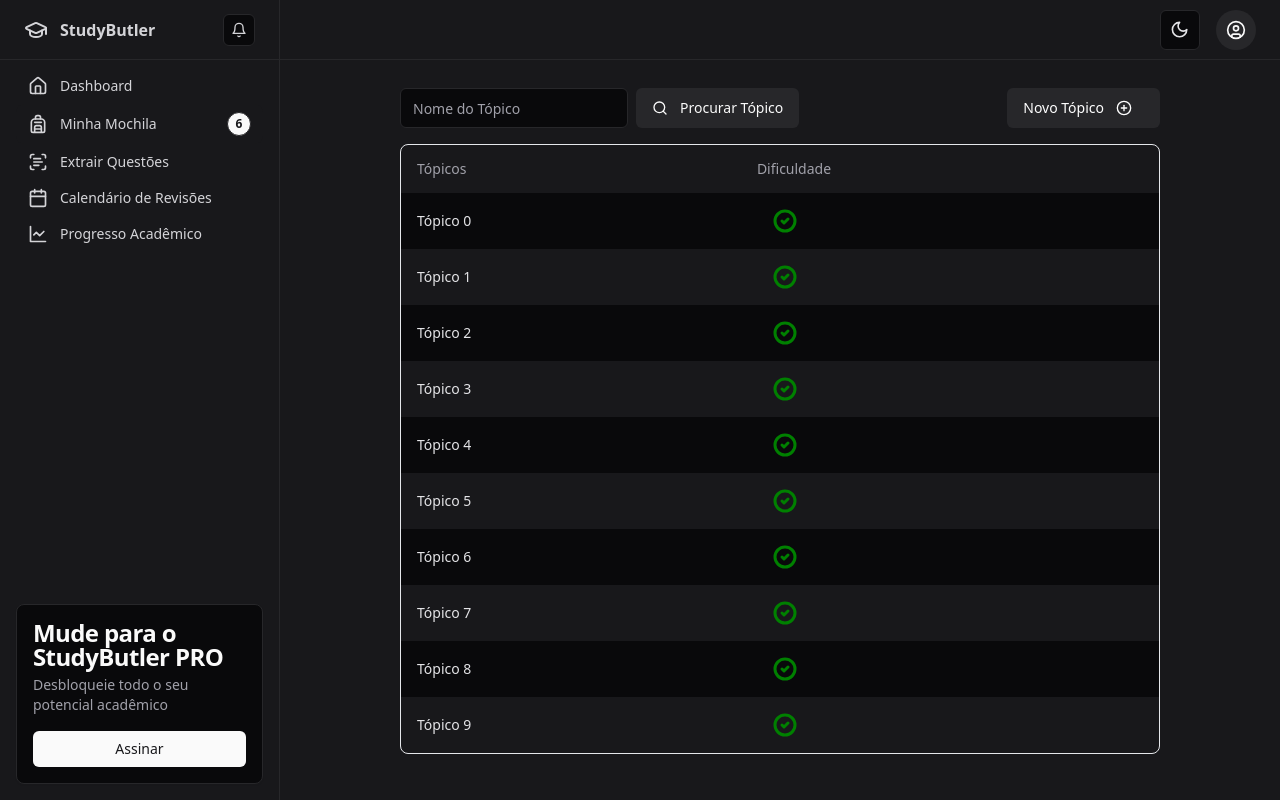
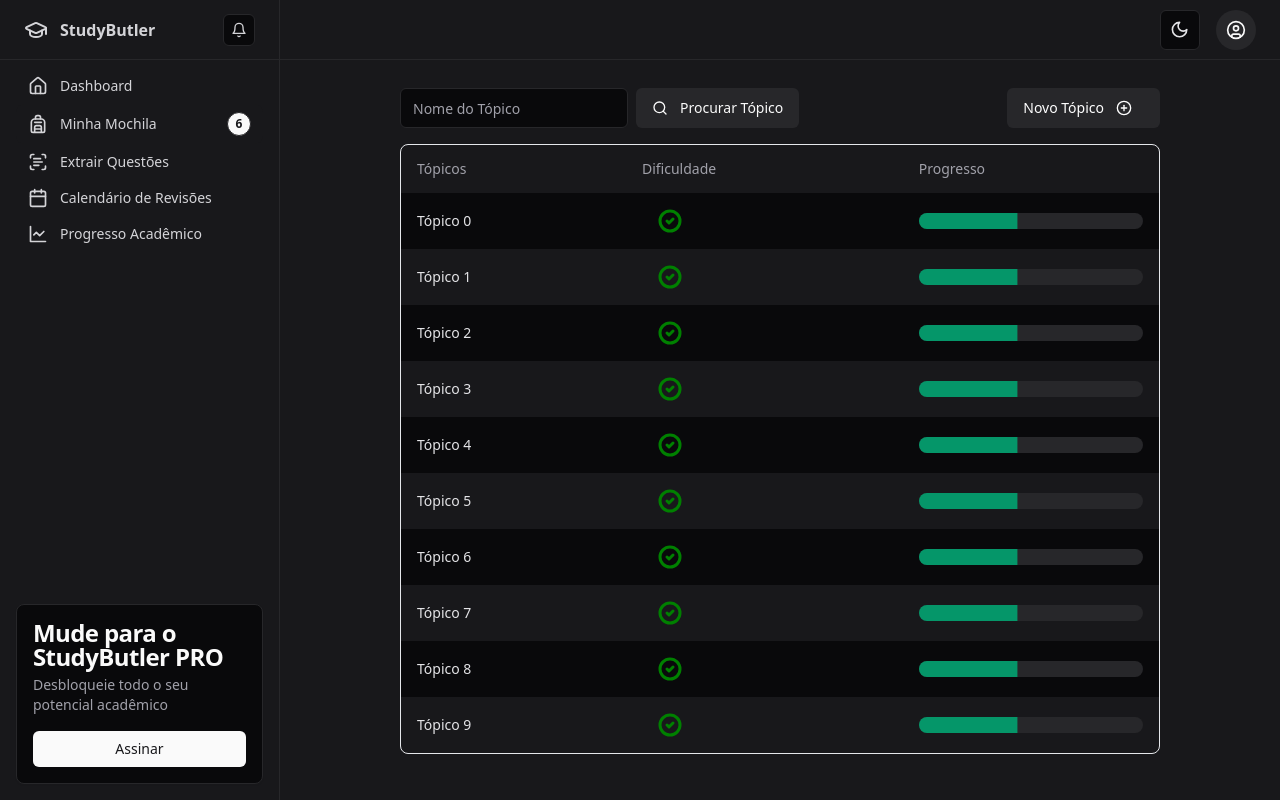
Before and after one commit to jopsfernandes/StudyButler, a React (Vite) app: page /user-dashboard/dashboard in a window 1280 px wide. Built offline with nearby package versions, Linux system fonts and the light colour scheme.

Commit message:
style(dashboard): add progress bar

```diff
--- a/package.json
+++ b/package.json
@@ -19,6 +19,7 @@
     "@radix-ui/react-dropdown-menu": "^2.0.6",
     "@radix-ui/react-label": "^2.0.2",
     "@radix-ui/react-popover": "^1.0.7",
+    "@radix-ui/react-progress": "^1.0.3",
     "@radix-ui/react-select": "^2.0.0",
     "@radix-ui/react-separator": "^1.0.3",
     "@radix-ui/react-slot": "^1.0.2",
--- /dev/null
+++ b/src/components/ui/progress.tsx
@@ -0,0 +1,28 @@
+"use client"
+
+import * as React from "react"
+import * as ProgressPrimitive from "@radix-ui/react-progress"
+
+import { cn } from "@/lib/utils"
+
+const Progress = React.forwardRef<
+  React.ElementRef<typeof ProgressPrimitive.Root>,
+  React.ComponentPropsWithoutRef<typeof ProgressPrimitive.Root>
+>(({ className, value, ...props }, ref) => (
+  <ProgressPrimitive.Root
+    ref={ref}
+    className={cn(
+      "relative h-4 w-full overflow-hidden rounded-full bg-zinc-100 dark:bg-zinc-800",
+      className
+    )}
+    {...props}
+  >
+    <ProgressPrimitive.Indicator
+      className="h-full w-full flex-1 bg-emerald-500 transition-all dark:bg-emerald-600"
+      style={{ transform: `translateX(-${100 - (value || 0)}%)` }}
+    />
+  </ProgressPrimitive.Root>
+))
+Progress.displayName = ProgressPrimitive.Root.displayName
+
+export { Progress }
--- a/src/screens/Dashboard.tsx
+++ b/src/screens/Dashboard.tsx
@@ -9,7 +9,7 @@ import { DialogClose, DialogDescription, DialogTitle } from '@radix-ui/react-dia
 import { ThemeProvider } from '../components/ui/theme-provider'
 import { SelectContent, SelectTrigger, Select, SelectValue, SelectItem } from '@/components/ui/select'
 import classNames from "classnames"
-
+import { Progress } from '@/components/ui/progress'
 
 
 export function Dashboard() {
@@ -90,6 +90,8 @@ export function Dashboard() {
 
                 <TableHead>Dificuldade</TableHead>
 
+                <TableHead>Progresso</TableHead>
+
               </TableHeader>
               <TableBody>
                 {Array.from({ length: 10 }).map((_, i) => {
@@ -103,7 +105,7 @@ export function Dashboard() {
 
                       <TableCell>Tópico {i}</TableCell>
                       <TableCell className=''>  <CircleCheck color='green' strokeWidth={3} className='w-6 h-6 mr-5 ml-4' /> </TableCell>
-
+                      <TableCell><Progress value={44}/></TableCell>
                     </TableRow>
                   )
                 })}
--- a/src/screens/Layout.tsx
+++ b/src/screens/Layout.tsx
@@ -214,7 +214,7 @@ export function Layout() {
         <main className="flex flex-1 flex-col gap-4 p-4 lg:gap-6 lg:p-6 dark:bg-zinc-900">
           <Outlet/>
         </main>
-
+        <Toaster/>
 
       </div>
     </div>
```
Also changed, not shown: 1 other file (tests, documents, lock files or other folders).
